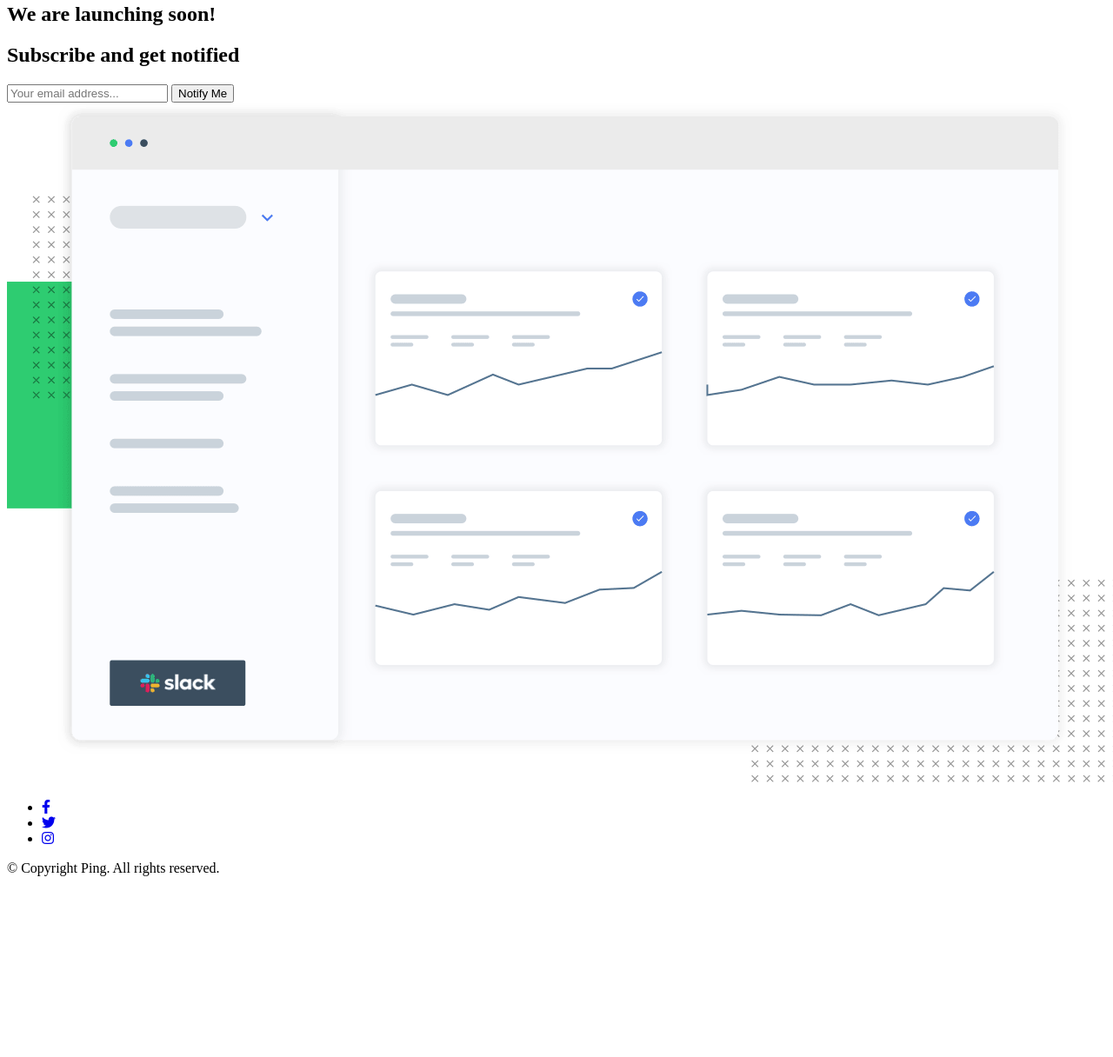
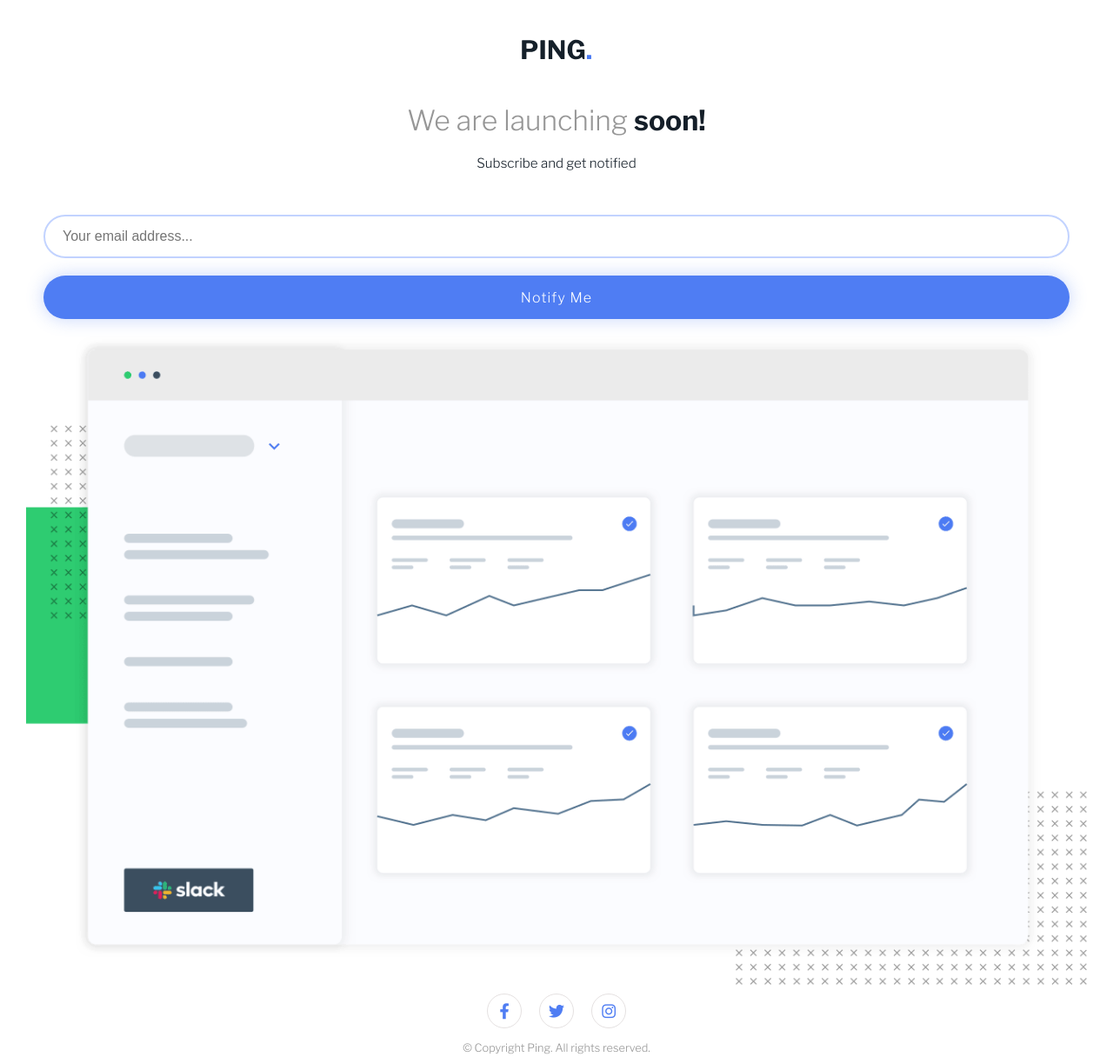
Before and after one commit to Ninjas-T/Ping-single-column-coming-soon-page-Omar, a plain HTML site: page index.html in a window 1280 px wide. Shown: the part 55-1271 px from the top of the page at 87% size. Before the commit the page ends 1079 px from the top, so only its background shows below. Drawn offline with nearby package versions, Linux system fonts and the light colour scheme.

Commit message:
add style to all page relates #3

```diff
--- a/index.html
+++ b/index.html
@@ -14,21 +14,19 @@
   <body>
     <main>
       <section class="container">
-      <img src="./images/logo.svg" alt="logo" class="logo" />
-      <h1><span>We are launching </span>soon!</h1>
-      <h2>Subscribe and get notified</h2>
-      <form>
-        <input type="email" id="email" placeholder="Your email address..." />
-        <button>Notify Me</button>
-      </form>
-      <img
-        src="./images/illustration-dashboard.png"
-        alt="dashbored"
-        class="dashbored-img"
-      />
-      </section>
-      <footer>
-        <ul class="social-media">
+        <img src="./images/logo.svg" alt="logo" class="logo" />
+        <h1 class="heading">We are launching <span>soon!</span></h1>
+        <p class="sub-heading">Subscribe and get notified</p>
+        <form action="#">
+          <input type="email" placeholder="Your email address..." />
+          <button type="submit">Notify Me</button>
+        </form>
+        <img
+          src="./images/illustration-dashboard.png"
+          alt="hero-img"
+          class="hero-img"
+        />
+        <ul class="social-list">
           <li>
             <a href="#"><i class="fab fa-facebook-f"></i></a>
           </li>
@@ -39,8 +37,8 @@
             <a href="#"><i class="fab fa-instagram"></i></a>
           </li>
         </ul>
-        <p>&copy; Copyright Ping. All rights reserved.</p>
-      </footer>
+        <p class="copyright">&copy; Copyright Ping. All rights reserved.</p>
+      </section>
     </main>
   </body>
 </html>
--- a/style.css
+++ b/style.css
@@ -0,0 +1,154 @@
+@import url("https://fonts.googleapis.com/css2?family=Libre+Franklin:wght@300;600;700&display=swap");
+* {
+  padding: 0;
+  margin: 0;
+  box-sizing: border-box;
+}
+body {
+  font-family: "Libre Franklin", sans-serif;
+  font-size: 20px;
+}
+
+.container {
+  min-height: 100vh;
+  width: 100%;
+  padding: 30px;
+  padding-top: 100px;
+  display: flex;
+  align-items: center;
+  justify-content: center;
+  flex-direction: column;
+  text-align: center;
+}
+img {
+  height: 100%;
+  width: 100%;
+}
+.logo {
+  width: 80px;
+  margin-bottom: 50px;
+}
+.heading {
+  font-size: 2rem;
+  font-weight: 500;
+  color: hsl(0, 0%, 59%);
+  margin-bottom: 20px;
+}
+.heading span {
+  font-weight: 700;
+  color: hsl(209, 33%, 12%);
+}
+.sub-heading {
+  font-size: 0.95rem;
+  color: hsl(209, 33%, 12%);
+  margin-bottom: 30px;
+}
+
+form {
+  padding: 20px;
+  display: flex;
+  align-items: center;
+  justify-content: center;
+  flex-direction: column;
+  width: 100%;
+  position: relative;
+}
+form input[type="email"] {
+  height: 50px;
+  width: 100%;
+  border-radius: 50px;
+  padding-left: 20px;
+  border: 2px solid hsl(223, 100%, 88%);
+  font-size: 1rem;
+  color: black;
+  outline: none;
+}
+form input[type="email"]::placeholder {
+  color: hsl(223, 100%, 88%)=;
+}
+
+form button[type="submit"] {
+  background-color: hsl(223, 87%, 63%);
+  width: 100%;
+  height: 50px;
+  border: none;
+  border-radius: 50px;
+  margin-top: 20px;
+  color: white;
+  font-size: 1rem;
+  font-family: "Libre Franklin", sans-serif;
+  letter-spacing: 1.1px;
+  box-shadow: 0px 0px 20px hsla(223, 87%, 63%, 0.32);
+  cursor: pointer;
+  outline: none;
+}
+button:hover {
+  opacity: 0.8;
+}
+.social-list {
+  display: flex;
+  align-items: center;
+  justify-content: center;
+  list-style-type: none;
+}
+.social-list li {
+ margin: 10px;
+}
+.social-list li a {
+ border: 1px solid hsl(0, 7%, 89%);
+ border-radius: 50%;
+ color: hsl(223, 87%, 63%);
+ display: inline-flex;
+ align-items: center;
+ justify-content: center;
+ font-size: 18px;
+ height: 40px;
+ width: 40px;
+ text-decoration: none;
+}
+.social-list li a:hover {
+ background-color: hsl(223, 87%, 63%);
+ border-color: hsl(223, 87%, 63%);
+ color: #fff;
+}
+
+.copyright {
+  font-size: 0.8rem;
+  margin-top: 5px;
+  color: hsl(0, 0%, 59%);
+}
+
+/* @media (min-width: 768px) and (max-width: 991.98px) {
+
+  form {
+    flex-direction: row;
+		margin-bottom: 50px;
+  }
+  form button[type='submit'] {
+		margin: 0;
+		width: 40%;
+		margin-left: 20px;
+	}
+}
+@media (min-width: 992px) and (max-width: 1199.98px) {
+  form {
+    flex-direction: row;
+		margin-bottom: 50px;
+  }
+  form button[type='submit'] {
+		margin: 0;
+		width: 40%;
+		margin-left: 20px;
+	}
+}
+@media (min-width: 1200px) and (max-width: 1399.98px) {
+  form {
+    flex-direction: row;
+		margin-bottom: 50px;
+  }
+  form button[type='submit'] {
+		margin: 0;
+		width: 40%;
+		margin-left: 20px;
+	}
+} */
```
